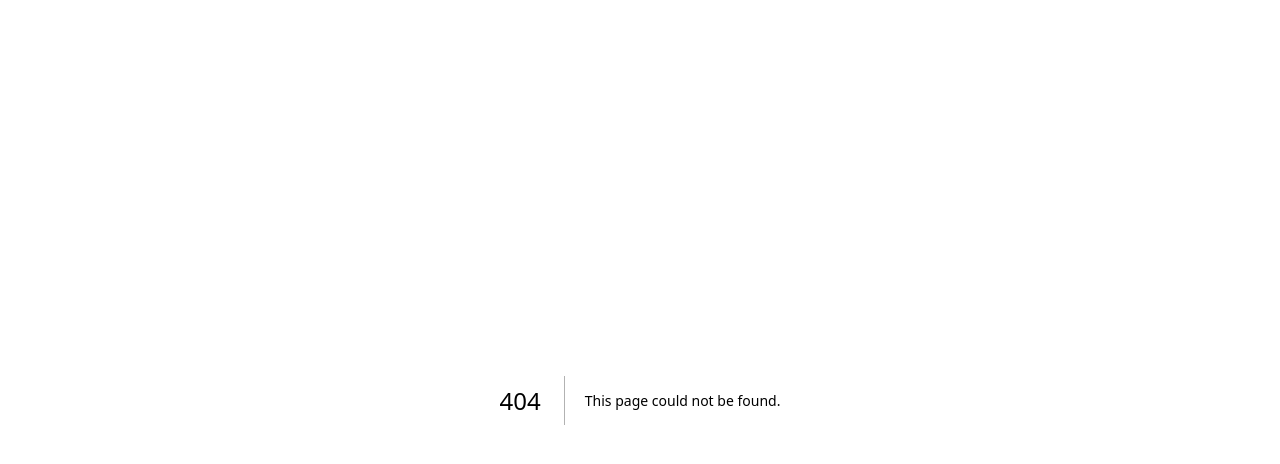
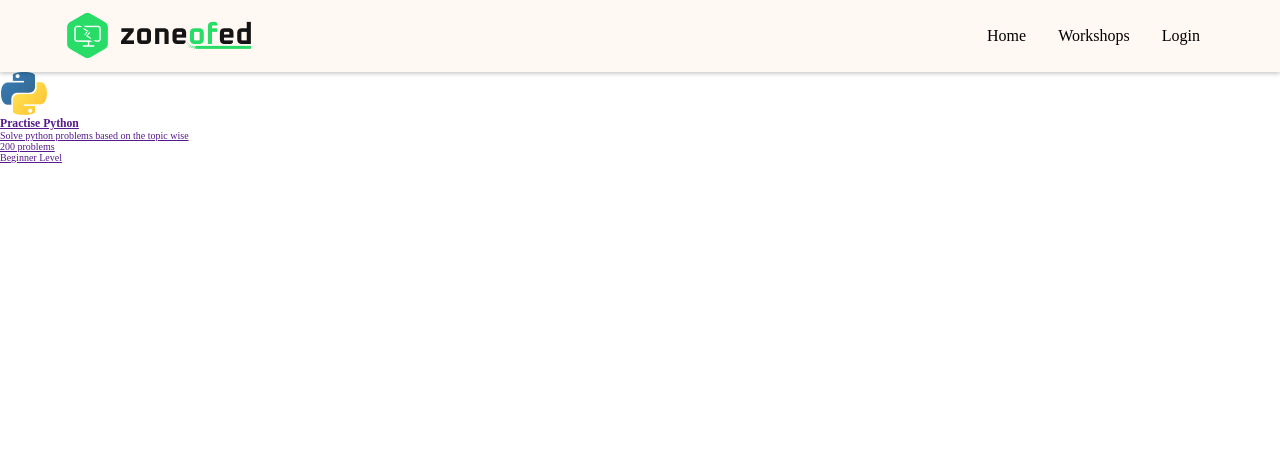
Before and after one commit to zone-of-ed/website, a Next.js app: page /practise-problems in a window 1280 px wide. Before the commit this address had no page. Shown: the top 464 px of the page. Built offline with nearby package versions, Linux system fonts and the light colour scheme; a web font is replaced by a local one.

Commit message:
feat(code-editor): basic skeleton is done

```diff
--- a/app/Components/sections/navigation.js
+++ b/app/Components/sections/navigation.js
@@ -19,7 +19,7 @@ export default function Navigation({ canShowCommunity = true }) {
       {/*  <Link href="/">About Us</Link>*/}
       {/*</li>*/}
       {/*<li>*/}
-      {/*  <Link href="/code-editor" className={pathname === '/code-editor' ? 'active' : ''}>Code Editor</Link></li>*/}
+      {/*  <Link href="/practise-problems" className={pathname === '/practise-problems' ? 'active' : ''}>Code Editor</Link></li>*/}
       {/*<li>*/}
       {/*  <Link href="/quiz" className={pathname === '/quiz' ? 'active' : ''}>Quiz</Link></li>*/}
       {/*<li>*/}
@@ -32,7 +32,6 @@ export default function Navigation({ canShowCommunity = true }) {
       <li>
         <Link href="/">Login</Link></li>
 
-
     </ul>
     {canShowCommunity && <div className="community-button">
       <img src="/images/whatsappLogo.png" alt="WhatsApp Icon" />
--- /dev/null
+++ b/app/practise-problems/Components/PractiseTopicCard.js
@@ -0,0 +1,17 @@
+import React from 'react';
+
+const PractiseTopicCard = () => {
+  return (
+    <a href="">
+      <div>
+        <img src="/images/python.png" alt="python" />
+        <h3>Practise Python</h3>
+        <p>Solve python problems based on the topic wise</p>
+        <p>200 problems</p>
+        <p>Beginner Level </p>
+      </div>
+    </a>
+  );
+};
+
+export default PractiseTopicCard;
--- a/app/code-editor/page.js
+++ b/app/practise-problems/page.js
@@ -1,9 +1,9 @@
 import Navigation from '@/app/Components/sections/navigation';
-import CodePractise from '@/app/code-editor/Components/microComponents/CodePractise';
+import PractiseTopicCard from '@/app/practise-problems/Components/PractiseTopicCard';
 
 export default function Home() {
   return <>
     <Navigation canShowCommunity={false} />
-    <CodePractise />
+    <PractiseTopicCard />
   </>;
 }
--- a/app/workshops/page.js
+++ b/app/workshops/page.js
@@ -6,7 +6,6 @@ const Page = () => {
     <>
       <Navigation />
       <main className="work-shops max-width">
-
         <section className="work-shops-master">
           <h1 className="section-heading text-align-center">Master sql <span>in 7 days</span>
           </h1>
--- a/package.json
+++ b/package.json
@@ -3,7 +3,6 @@
   "version": "0.1.0",
   "private": true,
   "scripts": {
-    "postinstall": "npm install --legacy-peer-deps",
     "dev": "next dev",
     "build": "next build",
     "start": "next start",
```
Also changed, not shown: app/practise-problems/Components/PractisePlayGround.js (renamed from app/code-editor/Components/microComponents/CodePractise.js, +4 -5 lines), app/practise-problems/Components/OutputConsole.js (renamed from app/code-editor/Components/OutputConsole.js), app/practise-problems/Components/microComponents/CodeEditor.js (renamed from app/code-editor/Components/microComponents/CodeEditor.js), app/practise-problems/Components/microComponents/CodePractiseLeftScreen.js (renamed from app/code-editor/Components/microComponents/CodePractiseLeftScreen.js), 1 other file (tests, documents, lock files or other folders).
